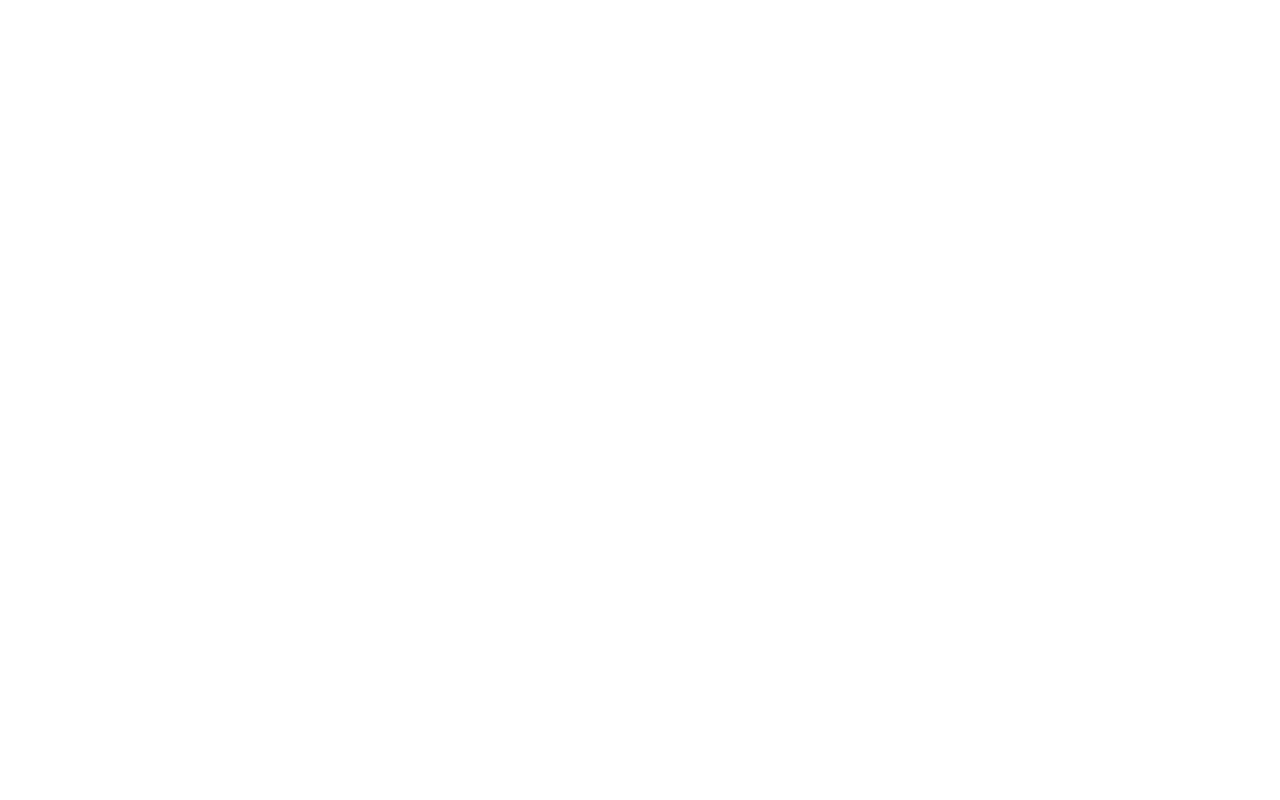
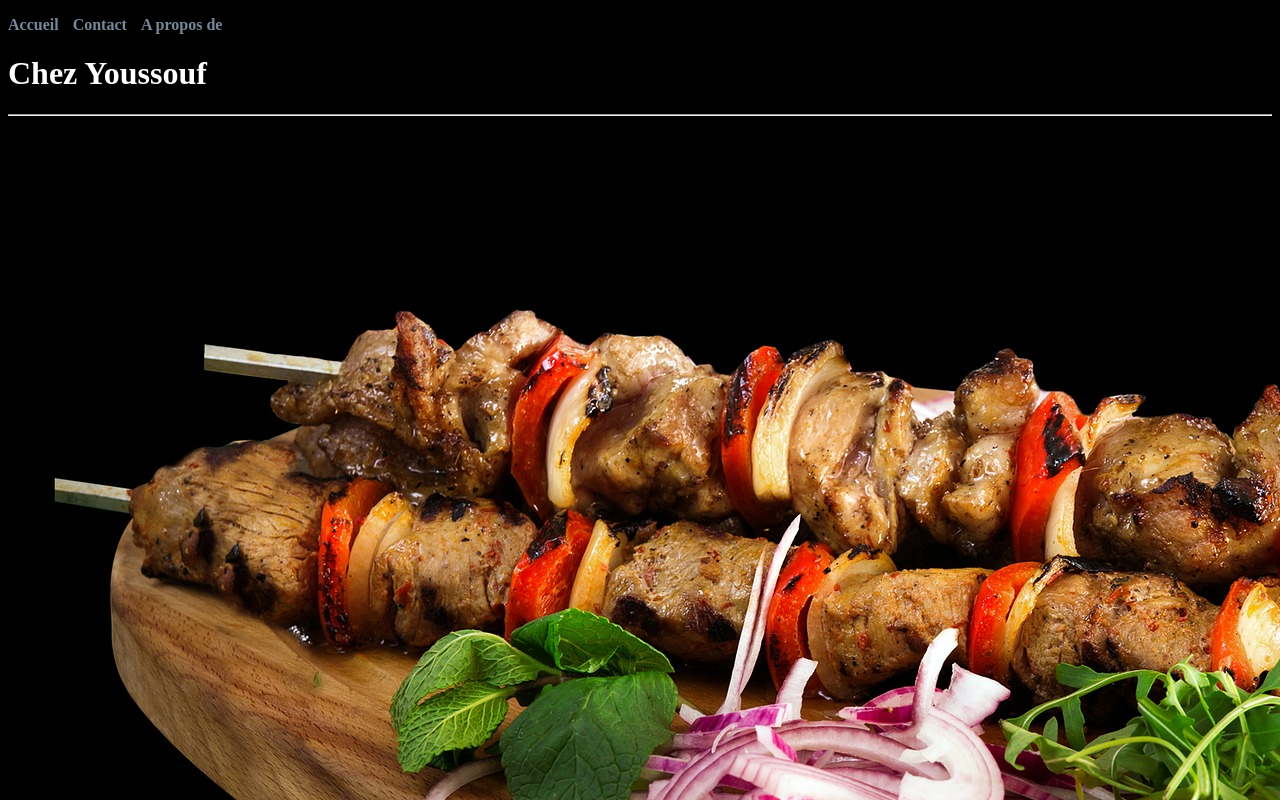
Before and after one commit to Dana163/restaurant, a plain HTML site: page index.html in a window 1280 px wide. Drawn offline with Linux system fonts and the light colour scheme.

Commit message:
MAJ 0.1 , add CSS for H1, index.html modified

```diff
--- a/css/style.css
+++ b/css/style.css
@@ -0,0 +1,18 @@
+li{
+    display: inline-block;
+    margin-right: 10px;
+    color: #778899;
+}
+
+.menu{
+   padding: 0;
+}
+
+body{
+    background-image: url('../imgs/manger.jpg');
+    background-repeat: no-repeat;
+}
+
+h1{
+    color: white;
+}
--- a/index.html
+++ b/index.html
@@ -4,12 +4,26 @@
     <meta charset="UTF-8">
     <meta http-equiv="X-UA-Compatible" content="IE=edge">
     <meta name="viewport" content="width=device-width, initial-scale=1.0">
-    <script src="js/script.js" ></script>
+    <script src="js/script.js" language="javascript"> </script>
     <link rel="stylesheet" href="css/style.css">
 
     <title>Restaurant</title>
 </head>
 <body>
-    <img src="" alt="">
-</body>
+    <nav>
+        <ul class="menu">
+           <li><strong>Accueil</strong></li>
+           <li><strong>Contact</strong></li>
+           <li><strong>A propos de</strong></li>
+        </ul>
+     </nav>
+        <h1>Chez Youssouf</h1>
+      <hr>
+    <article>
+      <header>
+        <h2>Titre du document</h2>
+        <p>Le contenu du paragraphe.</p>
+      </header>
+    </article>
+  </body>
 </html>
```
Also changed, not shown: imgs/manger.jpg (added).
